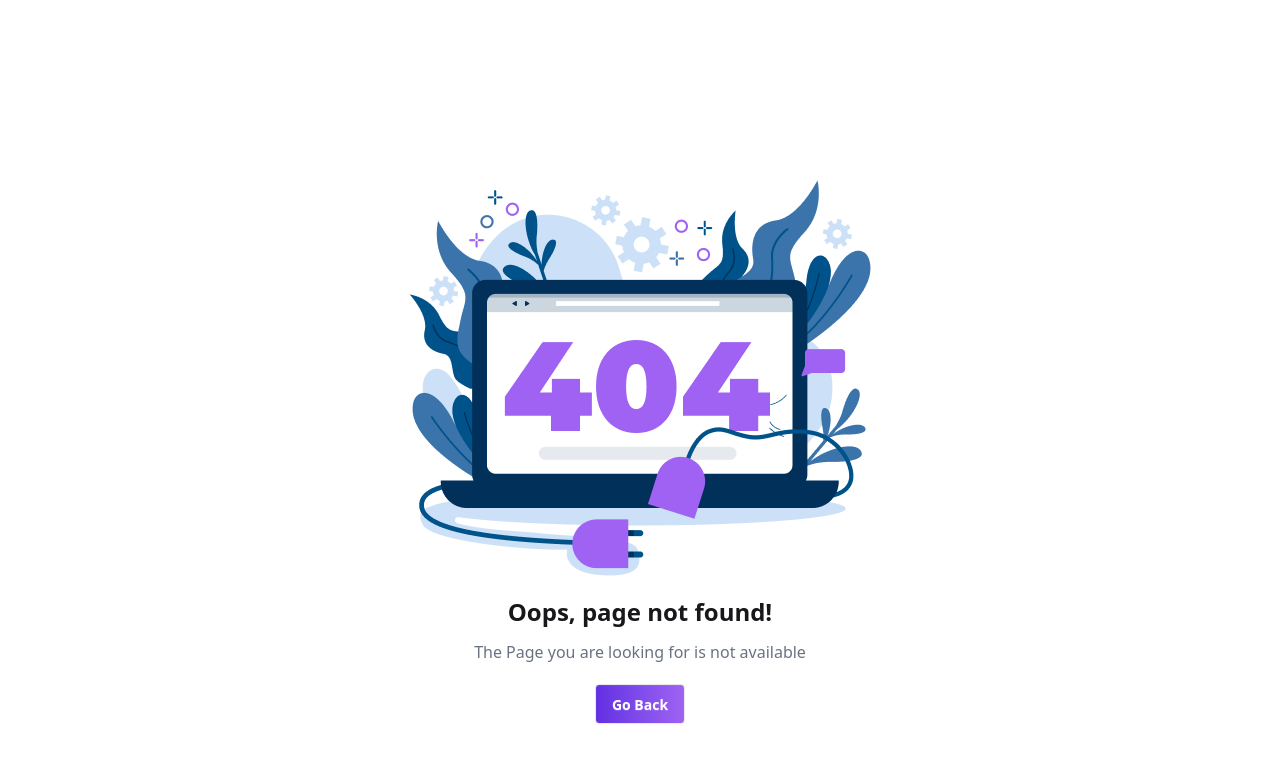
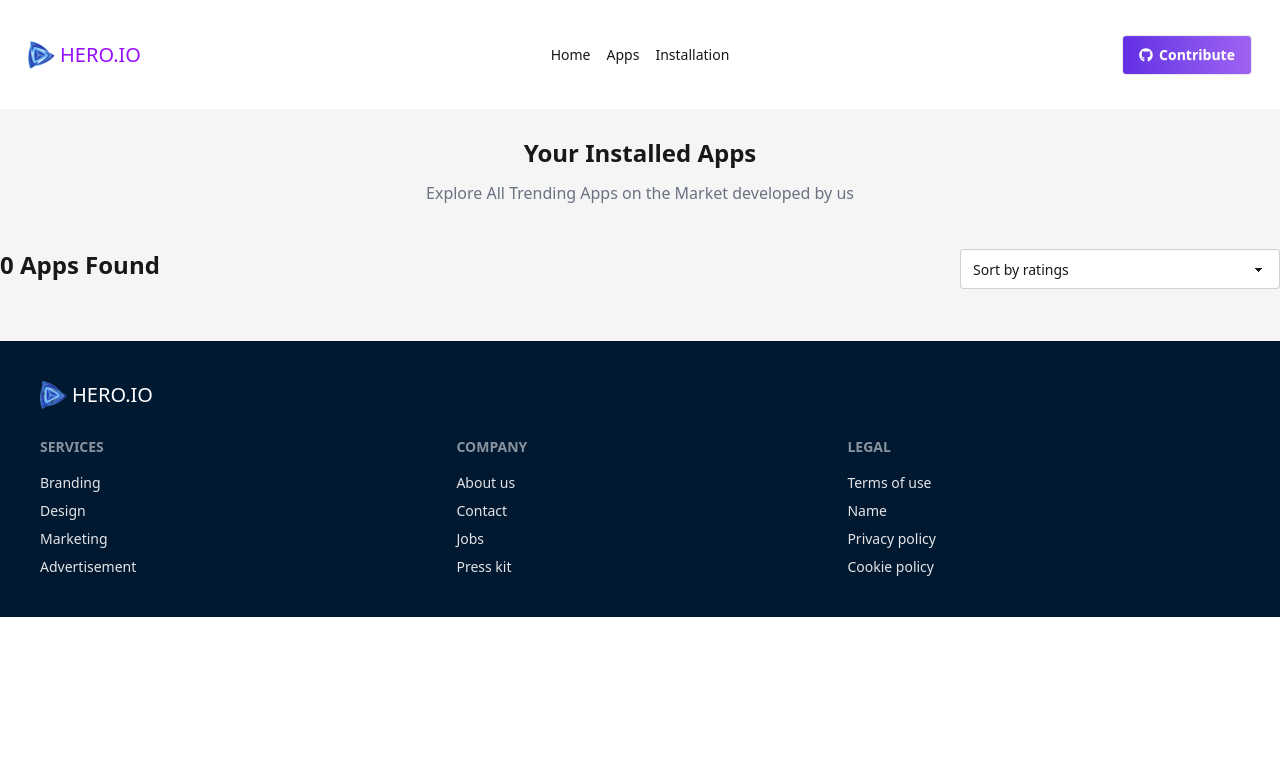
Before and after one commit to Fahim20223/assignment-8, a React (Vite) app: page /installedApps in a window 1280 px wide. Before the commit this address had no page. Shown: the top 762 px of the page. Built offline with nearby package versions, Linux system fonts and the light colour scheme.

Commit message:
added installed apps

```diff
--- a/src/Components/Apps/Apps.jsx
+++ b/src/Components/Apps/Apps.jsx
@@ -8,7 +8,7 @@ const Apps = () => {
 
   const [searching, setSearching] = useState("");
   const filteredItems = apps.filter((app) =>
-    app.title.toLowerCase().includes(searching.toLowerCase())
+    app.title.toLowerCase().includes(searching.trim().toLowerCase())
   );
   const handleSearching = (e) => {
     setSearching(e.target.value);
--- a/src/Components/CardDetails/CardDetails.jsx
+++ b/src/Components/CardDetails/CardDetails.jsx
@@ -5,6 +5,7 @@ import ratingImg from "../../assets/icon-ratings.png";
 import reviewImg from "../../assets/icon-review.png";
 import { toast } from "react-toastify";
 import { Bar, BarChart, Tooltip, XAxis, YAxis } from "recharts";
+import { addTOStoredDB } from "../Utilities/addTODB";
 
 const CardDetails = () => {
   const { id } = useParams();
@@ -22,14 +23,17 @@ const CardDetails = () => {
     reviews,
     ratings,
   } = singleApp;
-  const handleBtn = () => {
+
+  const [showBtn, setShowBtn] = useState(false);
+  const handleBtn = (id) => {
     if (showBtn) {
       return;
     }
     toast.success(`Yahoo⚡!! ${title} Installed Successfully`);
     setShowBtn(!showBtn);
+    addTOStoredDB(id);
   };
-  const [showBtn, setShowBtn] = useState(false);
+
   return (
     <div>
       <div className="flex flex-col md:flex-row gap-15 p-10 ">
@@ -67,7 +71,7 @@ const CardDetails = () => {
             </div>
           </div>
           <button
-            onClick={handleBtn}
+            onClick={() => handleBtn(id)}
             className="mt-7 btn block mx-auto bg-[#00d390] text-white"
           >
             {showBtn ? " Installed" : "Install Now (291 MB)"}
--- a/src/Components/Header/Header.jsx
+++ b/src/Components/Header/Header.jsx
@@ -12,7 +12,9 @@ const Header = () => {
       <Link to="/apps">
         <li className="m-2">Apps</li>
       </Link>
-      <li className="m-2">Installation</li>
+      <Link to="/installedApps">
+        <li className="m-2">Installation</li>
+      </Link>
     </>
   );
   return (
--- a/src/Components/InstalledApps/InstalledApps.jsx
+++ b/src/Components/InstalledApps/InstalledApps.jsx
@@ -1,7 +1,108 @@
-import React from "react";
+import React, { useEffect, useState } from "react";
+import { useLoaderData } from "react-router";
+import { getStoredApps } from "../Utilities/addTODB";
+import downloadImg from "../../assets/icon-downloads.png";
+import ratingImg from "../../assets/icon-ratings.png";
 
 const InstalledApps = () => {
-  return <div>hi</div>;
+  const [appList, setAppList] = useState([]);
+  const data = useLoaderData();
+  console.log(data);
+
+  useEffect(() => {
+    const storedAppsData = getStoredApps();
+    // console.log(storedAppsData);
+    const convertedStoredApps = storedAppsData.map((id) => parseInt(id));
+    // console.log(convertedStoredApps);
+    const myAppList = data.filter((app) =>
+      convertedStoredApps.includes(app.id)
+    );
+    setAppList(myAppList);
+    // console.log(myAppList);
+  }, []);
+  const [sortOrder, setSortOrder] = useState("");
+  const handleSort = (type) => {
+    setSortOrder(type);
+    if (type === "ratings asc") {
+      const sortedByPage = [...appList].sort(
+        (a, b) => a.ratingAvg - b.ratingAvg
+      );
+      setAppList(sortedByPage);
+    }
+    if (type === "ratings dsc") {
+      const sortedByRatings = [...appList].sort(
+        (a, b) => b.ratingAvg - a.ratingAvg
+      );
+      setAppList(sortedByRatings);
+    }
+  };
+  //   const sortedItem = () => {
+  //     if (sortOrder === "price-asc") {
+  //       return [...appList].sort(a, (b) => a.price.b.price);
+  //     }
+  //   };
+  return (
+    <div className="pb-8 bg-[#F5F5F5]">
+      <div className="pt-7 pb-11">
+        <h1 className="text-center text-2xl font-bold">Your Installed Apps</h1>
+        <p className="text-gray-500 text-center pt-3">
+          Explore All Trending Apps on the Market developed by us
+        </p>
+      </div>
+      <div className="mx-auto max-w-7xl">
+        <div className="flex justify-between">
+          <h1 className="text-2xl font-semibold pb-7">
+            {appList.length} Apps Found
+          </h1>
+          <select
+            className="select"
+            defaultValue=""
+            onChange={(e) => handleSort(e.target.value)}
+          >
+            <option value="" disabled>
+              Sort by ratings
+            </option>
+            <option value="ratings asc">Low to high</option>
+            <option value="ratings dsc">High to low</option>
+          </select>
+        </div>
+        <div className="space-y-3 w-full">
+          {appList.map((app) => (
+            <div className="">
+              <div
+                key={app.id}
+                className="shadow-md p-4 rounded-lg bg-white flex items-center justify-between gap-4"
+              >
+                <div className="flex items-center gap-4">
+                  <img
+                    src={app.image}
+                    alt={app.title}
+                    className="rounded-xl w-20 h-20 object-cover"
+                  />
+                  <div>
+                    <h1 className="text-lg font-semibold">{app.title}</h1>
+                    <div className="flex items-center gap-2 mt-1">
+                      <span className="text-green-400 flex items-center gap-1 mr-2">
+                        <img className="w-5" src={downloadImg} alt="" />
+                        {app.downloads}
+                      </span>
+                      <span className="text-orange-400 flex items-center gap-1">
+                        <img className="w-4" src={ratingImg} alt="" />
+                        {app.ratingAvg}
+                      </span>
+                    </div>
+                  </div>
+                </div>
+                <button className="text-white font-semibold bg-[#00d390] px-4 py-2 rounded-lg btn">
+                  Uninstall
+                </button>
+              </div>
+            </div>
+          ))}
+        </div>
+      </div>
+    </div>
+  );
 };
 
 export default InstalledApps;
--- a/src/Components/Routes/Routes.jsx
+++ b/src/Components/Routes/Routes.jsx
@@ -7,6 +7,7 @@ import Apps from "../Apps/Apps";
 import Error from "../Error/Error";
 import CardDetails from "../CardDetails/CardDetails";
 import ErrorMessage from "../ErrorMessage/ErrorMessage";
+import InstalledApps from "../InstalledApps/InstalledApps";
 
 // eslint-disable-next-line react-refresh/only-export-components
 export const router = createBrowserRouter([
@@ -33,6 +34,11 @@ export const router = createBrowserRouter([
         Component: CardDetails,
         errorElement: <ErrorMessage></ErrorMessage>,
       },
+      {
+        path: "installedApps",
+        loader: () => fetch("/data2.json"),
+        Component: InstalledApps,
+      },
     ],
   },
 ]);
--- /dev/null
+++ b/src/Components/Utilities/addTODB.js
@@ -0,0 +1,24 @@
+import { IoEllipseSharp } from "react-icons/io5";
+
+const getStoredApps = () => {
+  const storedAppsSTR = localStorage.getItem("appList");
+  if (storedAppsSTR) {
+    const storedAppsData = JSON.parse(storedAppsSTR);
+    return storedAppsData;
+  } else {
+    return [];
+  }
+};
+
+const addTOStoredDB = (id) => {
+  const storedAppsData = getStoredApps();
+  if (storedAppsData.includes(id)) {
+    alert("Bhai ei id already exist");
+  } else {
+    storedAppsData.push(id);
+    const data = JSON.stringify(storedAppsData);
+    localStorage.setItem("appList", data);
+    console.log(storedAppsData);
+  }
+};
+export { addTOStoredDB, getStoredApps };
```
